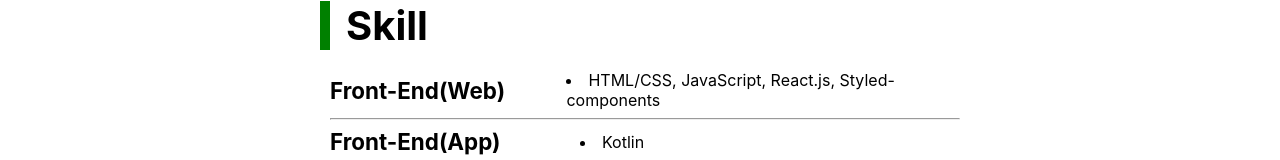
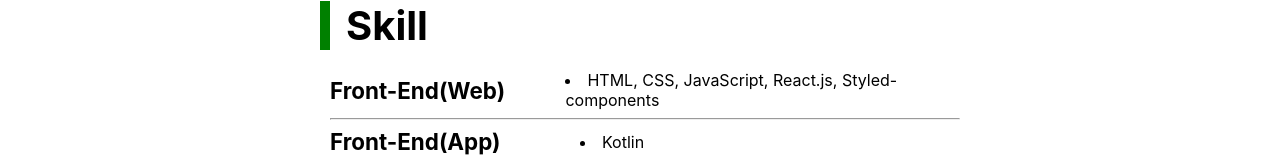
Before and after one commit to heejun8250/Portfolio, a React (Create React App) app in the folder portfolio/: page / in a window 1280 px wide. Shown: the part 711-871 px from the top of the page. Built offline with nearby package versions, Linux system fonts and the light colour scheme.

Commit message:
[수정] 구분 기호 수정

```diff
--- a/portfolio/src/components/Skill.jsx
+++ b/portfolio/src/components/Skill.jsx
@@ -8,7 +8,7 @@
       <SkillBox>
         <div>
           <span>Front-End(Web)</span>
-          <li>HTML/CSS, JavaScript, React.js, Styled-components</li>
+          <li>HTML, CSS, JavaScript, React.js, Styled-components</li>
         </div>
         <hr />
         <div>
```
